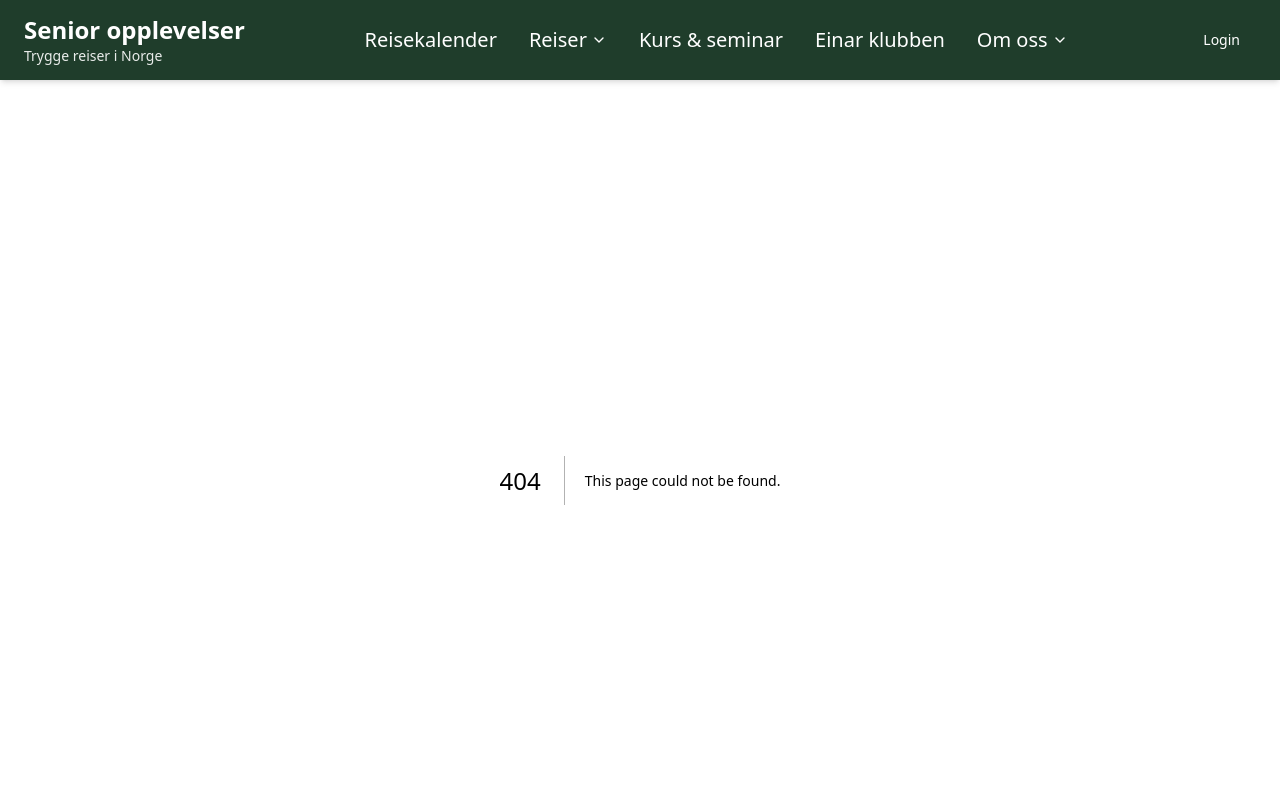
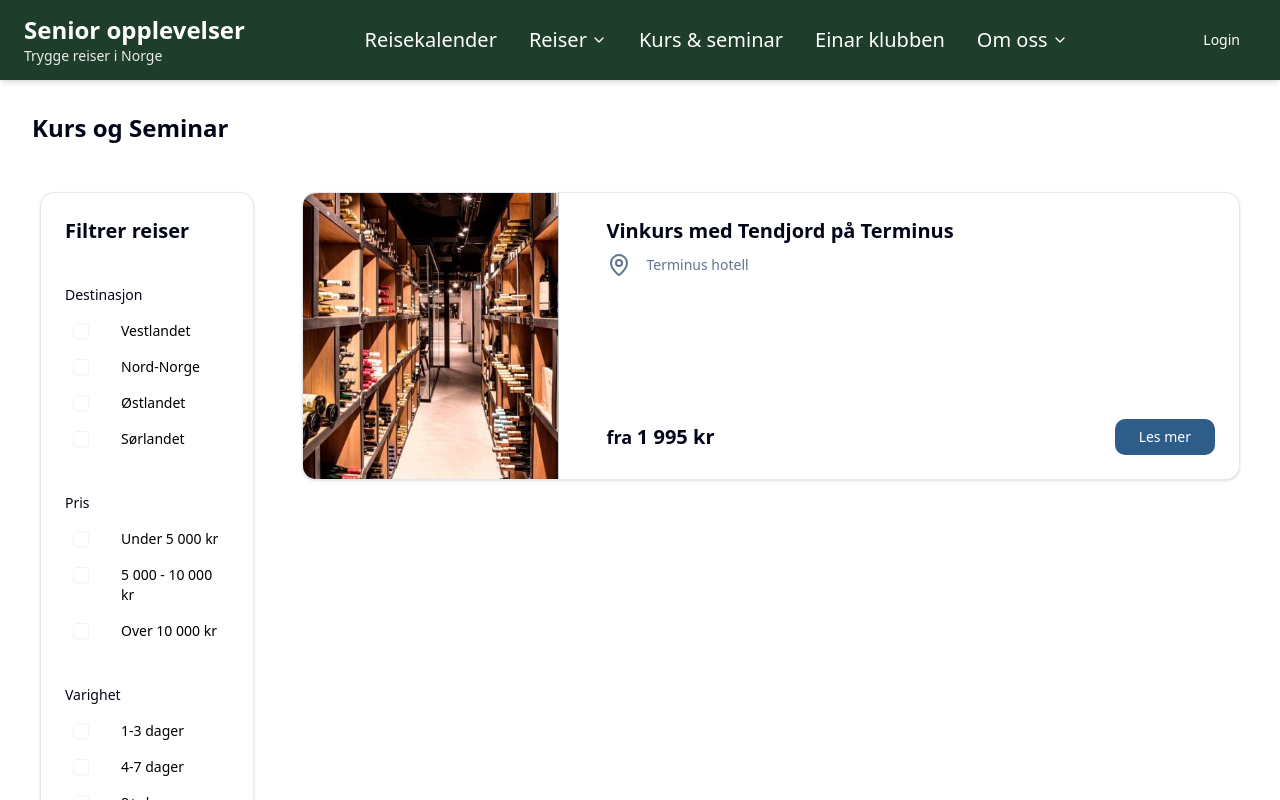
Before and after one commit to TheodorTredal/Senior-opplevelser-frontend, a Next.js app: page /kurs-og-seminar in a window 1280 px wide. Before the commit this address had no page. Shown: the top 800 px of the page. Built offline with nearby package versions, Linux system fonts and the light colour scheme.

Commit message:
har gjort små forbedringer på landingside, holder på med kurs og seminar

```diff
--- /dev/null
+++ b/app/kurs-og-seminar/[kursOgSeminarSideid]/page.tsx
@@ -0,0 +1,18 @@
+interface PageProps {
+  params: { kursOgSeminarSideid: string }
+}
+
+const KursOgSeminarerPage = async ({ params }: PageProps) => {
+  const { kursOgSeminarSideid } = params
+
+  // Her kan du hente data basert på kursOgSeminarSideid
+  // const data = await fetch(...)
+
+  return (
+    <div>
+      <h1>Dette er kurset/seminaret: {kursOgSeminarSideid}</h1>
+    </div>
+  )
+}
+
+export default KursOgSeminarerPage
--- /dev/null
+++ b/app/kurs-og-seminar/page.tsx
@@ -0,0 +1,55 @@
+import { ReiseCard } from "@/src/components/reiseCard";
+import { ReiseFilter } from "@/src/components/filtrerReiser";
+
+
+const kursOgSeminarer = [
+  {
+    title: "Vinkurs med Tendjord på Terminus",
+    imageSrc: "/images/destinations/vinsmaking.jpg",
+    imageAlt: "Geirangerfjorden sett fra fjellet",
+    price: 1995,
+    duration: "",
+    location: "Terminus hotell",
+    highlights: "",
+    slug: "kurs-og-seminar/vinkurs-terminus",
+  },
+]
+
+
+const KursOgSeminarPage = () => {
+    return (
+    <main className="p-8">
+      <header className="space-y-4">
+        <h1 className="text-2xl font-bold">
+          Kurs og Seminar
+        </h1>
+      </header>
+
+
+        <div className="flex gap-8 pt-10">
+          <aside className=" w-72 p-2">
+            <ReiseFilter />
+          </aside>
+
+
+        <section className="flex flex-col gap-4 w-full">
+          {kursOgSeminarer.map((reise) => (
+              <div key={reise.slug} className="p-2 w-full">
+              <ReiseCard {...reise} />
+            </div>
+          ))}
+        </section>
+
+
+
+        </div>
+
+
+
+      </main>
+    )
+}
+
+
+
+export default KursOgSeminarPage;
--- a/app/page.tsx
+++ b/app/page.tsx
@@ -1,6 +1,6 @@
 import { DestinationCarousel } from "@/src/components/destination-carousel";
 import { RingOss } from "@/src/components/ringOss";
-
+import { VaareOpplevelser } from "@/src/components/vareOpplevelser";
 
 export default function Home() {
   return (
@@ -13,6 +13,10 @@ export default function Home() {
         <RingOss></RingOss>
       </section>
 
+      <section>
+        <VaareOpplevelser></VaareOpplevelser>
+      </section>
+
     </main>
   );
 }
--- a/app/reiser/alle-reiser/page.tsx
+++ b/app/reiser/alle-reiser/page.tsx
@@ -9,7 +9,7 @@ const vestlandetReiser = [
     price: 1995,
     duration: "5 dager",
     highlights: "Komfortabel buss • Lokal guide",
-    slug: "opplev-geiranger",
+    slug: "reiser/opplev-geiranger",
   },
   {
     title: "Bergen & Fløyen",
@@ -18,7 +18,7 @@ const vestlandetReiser = [
     price: 1495,
     duration: "3 dager",
     highlights: "Byvandring • Fløibanen",
-    slug: "bergen-og-floyen",
+    slug: "reiser/bergen-og-floyen",
   },
   {
     title: "Sognefjorden rundt",
@@ -27,7 +27,7 @@ const vestlandetReiser = [
     price: 2495,
     duration: "6 dager",
     highlights: "Fjordcruise • Spektakulær natur",
-    slug: "sognefjorden-rundt",
+    slug: "reiser/sognefjorden-rundt",
   },
   {
     title: "Hardanger & Vøringsfossen",
@@ -36,7 +36,7 @@ const vestlandetReiser = [
     price: 1795,
     duration: "4 dager",
     highlights: "Fosser • Fjordlandskap",
-    slug: "hardanger-voringsfossen",
+    slug: "reiser/hardanger-voringsfossen",
   },
   {
     title: "Preikestolen & Lysefjorden",
@@ -45,7 +45,7 @@ const vestlandetReiser = [
     price: 2295,
     duration: "5 dager",
     highlights: "Fottur • Fjordcruise",
-    slug: "preikestolen-lysefjorden",
+    slug: "reiser/preikestolen-lysefjorden",
   },
 ]
 
--- /dev/null
+++ b/src/components/bliInspirert.tsx
@@ -0,0 +1,6 @@
+/** Reise historier */
+
+export const BliInspirert = () => {
+
+
+}
--- a/src/components/destination-carousel.tsx
+++ b/src/components/destination-carousel.tsx
@@ -9,54 +9,39 @@ import {
   CarouselPrevious,
 } from "@/components/ui/carousel";
 
-
-import {
-  Card,
-  CardContent,
-  CardHeader,
-  CardTitle,
-  CardDescription,
-  CardAction,
-} from "@/components/ui/card";
-
+import { Card, CardContent, CardHeader, CardTitle } from "@/components/ui/card";
 import { Button } from "@/components/ui/button";
 
+export const TravelCard = ({ title }: { title?: string }) => {
+  return (
+    <Card className="w-72 max-w-sm overflow-hidden rounded-2xl shadow-lg hover:shadow-2xl transition-shadow duration-300 border-none">
 
-const TravelCard = ({ title }: { title?: string }) => {
-  return (
-    <Card className="w-full max-w-sm h-40 overflow-hidden shadow-lg border-none bg-brand-cta flex flex-col">
-
-      <CardHeader className="px-4 py-2 space-y-0 text-white">
-        <span className="uppercase tracking-wide text-xs opacity-90">
-          Reise til.. ?
+      {/* Header med gradient */}
+      <CardHeader className="px-4 py-2 bg-brand-cta text-white">
+        <span className="font-semibold tracking-wide text-xs opacity-90">
+          Opplev.. ?
         </span>
 
-        <CardTitle className="text-lg font-semibold leading-tight">
-          {title ?? " "}
+        <CardTitle className="text-lg font-bold leading-tight mt-1">
+          {title ?? "Destinasjon"}
         </CardTitle>
       </CardHeader>
 
-      <CardContent className="flex justify-between items-center bg-white px-4 py-3">
-        <p className="text-xl font-bold text-gray-700">
-          Fra 1 995 kr
-        </p>
+      {/* Innhold */}
+      <CardContent className="flex justify-between items-center px-4 bg-white">
+        <div className="flex flex-col">
+          <span className="text-sm text-gray-500">Fra</span>
+          <span className="text-xl font-bold text-gray-800">1 995 kr</span>
+        </div>
 
-        <Button size="sm">Les mer</Button>
+        <Button size="sm" className="bg-brand-blue text-white hover:bg-brand-purple">
+          Les mer
+        </Button>
       </CardContent>
 
     </Card>
   );
 };
-
-
-
-
-
-
-
-
-
-
 
 
 const destinations = [
--- a/src/components/footer.tsx
+++ b/src/components/footer.tsx
@@ -7,7 +7,7 @@ export const Footer = () => {
       title: 'Våre reiser',
       links: [
         { text: 'Reisekalender', href: '/Reisekalender' },
-        { text: 'Kurs og seminarer', href: '/kurs-og-seminarer'},
+        { text: 'Kurs og seminar', href: '/kurs-og-seminar'},
         { text: 'Leserreiser', href: '/leserreiser' },
       ]
     },
--- a/src/components/reiseCard.tsx
+++ b/src/components/reiseCard.tsx
@@ -1,4 +1,6 @@
 import Link from "next/link";
+import { MapPin } from "lucide-react";
+
 
 import {
   Card,
@@ -15,6 +17,7 @@ export interface ReiseCardProps {
   price: number;
   duration?: string;
   highlights?: string;
+  location?: string;
   onClick?: () => void;
   slug: string;
 }
@@ -27,6 +30,7 @@ export const ReiseCard = ({
   duration,
   highlights,
   onClick,
+  location,
   slug,
 }: ReiseCardProps) => {
   return (
@@ -44,7 +48,7 @@ export const ReiseCard = ({
       "
     >
 
-        <Link href={`/reiser/${slug}`} className="block">
+        <Link href={`/${slug}`} className="block">
           <img
             src={imageSrc}
             alt={imageAlt}
@@ -60,7 +64,7 @@ export const ReiseCard = ({
       <div className="flex flex-col flex-1 justify-between p-6">
         <div className="space-y-2">
           <CardTitle className="text-xl leading-snug">
-            <Link href={`/reiser/${slug}`} className="hover:underline">
+            <Link href={`/${slug}`} className="hover:underline">
                 {title}
             </Link>
           </CardTitle>
@@ -68,6 +72,16 @@ export const ReiseCard = ({
           {(duration || highlights) && (
             <p className="text-sm text-muted-foreground">
               {[duration, highlights].filter(Boolean).join(" • ")}
+            </p>
+          )}
+
+          {(location) && (
+            <p className="flex items-center space-x-4 text-sm text-muted-foreground">
+              <MapPin></MapPin>
+              <span>
+                {location}
+              </span>
+
             </p>
           )}
         </div>
@@ -86,7 +100,7 @@ export const ReiseCard = ({
               focus:ring-2 focus:ring-brand-blue focus:ring-offset-2
             "
           >
-            <Link href={`/reiser/${slug}`}>
+            <Link href={`/${slug}`}>
                 Les mer
             </Link>
           </Button>
--- a/src/components/ringOss.tsx
+++ b/src/components/ringOss.tsx
@@ -1,6 +1,6 @@
 export const RingOss = () => {
   return (
-    <div className="flex items-center justify-center w-full h-10 gap-2 bg-gray-100 text-xl">
+    <div className="flex items-center justify-center w-full h-10 gap-2 bg-brand-bg text-xl">
       <span className="text-gray-600">Noe du lurer på? Ring oss på:</span>
       <span className="font-semibold text-gray-900">+47 456 78 910</span>
     </div>
--- /dev/null
+++ b/src/components/vareOpplevelser.tsx
@@ -0,0 +1,56 @@
+import { Card, CardContent, CardTitle } from "@/components/ui/card"
+
+interface OpplevelseProps {
+  title: string
+  description: string
+  img?: string
+}
+
+export const VaareOpplevelserCard = ({ title, description, img }: OpplevelseProps) => {
+  return (
+    <Card className="w-64 h-80 hover:shadow-xl transition-shadow duration-200 rounded-2xl overflow-hidden">
+      {img && (
+        <div className="h-32 w-full">
+          <img
+            src={img}
+            alt={title}
+            className="object-cover w-full h-full"
+          />
+        </div>
+      )}
+      <CardContent className="flex flex-col gap-2 p-4">
+        <CardTitle className="text-lg font-bold">{title}</CardTitle>
+        <p className="text-gray-700 text-sm">{description}</p>
+      </CardContent>
+    </Card>
+  )
+}
+
+
+const opplevelser = [
+  { title: "Vinsmaking", description: "Hos ... er det vinsmakingskurs", img: "https://placehold.co/400x200" },
+  { title: "Kajakktur", description: "Opplev fjorden fra kajakk", img: "https://placehold.co/400x200" },
+  { title: "Matkurs", description: "Lær å lage lokale retter", img: "https://placehold.co/400x200" },
+  { title: "Fjelltur", description: "Guidet tur i nærområdet", img: "https://placehold.co/400x200" },
+]
+
+
+export const VaareOpplevelser = () => {
+
+  return (
+    <div className="w-full py-8">
+      <h1 className="text-4xl font-semibold mb-6 pl-12">Våre opplevelser</h1>
+
+      <div className="flex flex-row justify-around gap-6">
+        {opplevelser.map((o, i) => (
+          <VaareOpplevelserCard
+            key={i}
+            title={o.title}
+            description={o.description}
+            img={o.img}
+          />
+        ))}
+      </div>
+    </div>
+  )
+}
```
Also changed, not shown: public/images/destinations/vinsmaking.jpg (added).
